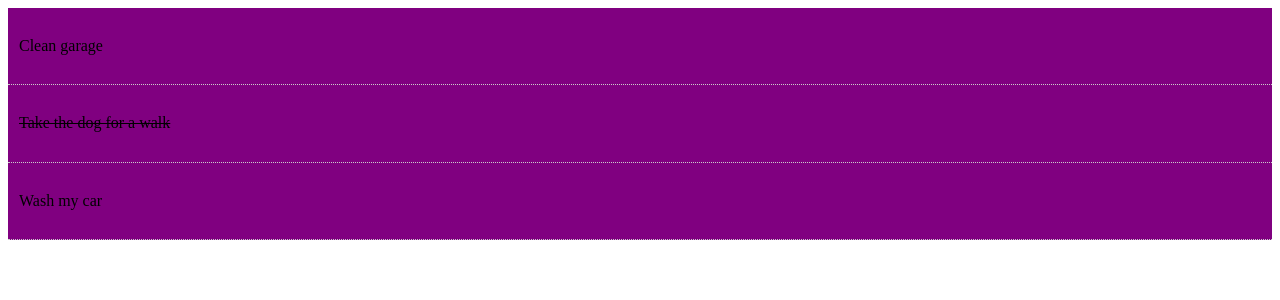
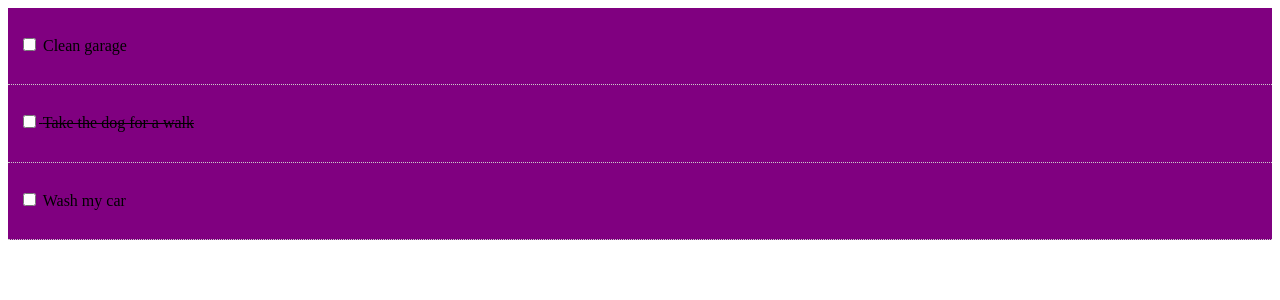
Before and after one commit to zcarey90/reactapp, a React (Create React App) app in the folder my-react-app/: page / in a window 1280 px wide. Shown: the top 300 px of the page. Built offline with nearby package versions, Linux system fonts and the light colour scheme.

Commit message:
checkbox

```diff
--- a/my-react-app/src/components/Choreitem.js
+++ b/my-react-app/src/components/Choreitem.js
@@ -11,10 +11,17 @@ export class ChoreItem extends Component {
     };
   };
 
+  checkDone = e => {
+    console.log(this.props);
+  };
+
   render() {
     return (
       <div style={this.getStyle()}>
-        <p>{this.props.chore.title}</p>
+        <p>
+          <input type="checkbox" onChange={this.checkDone} /> {""}
+          {this.props.chore.title}
+        </p>
       </div>
     );
   }
```
